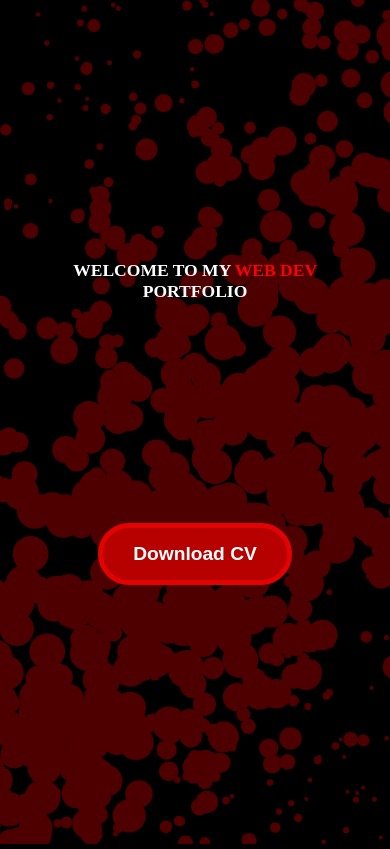
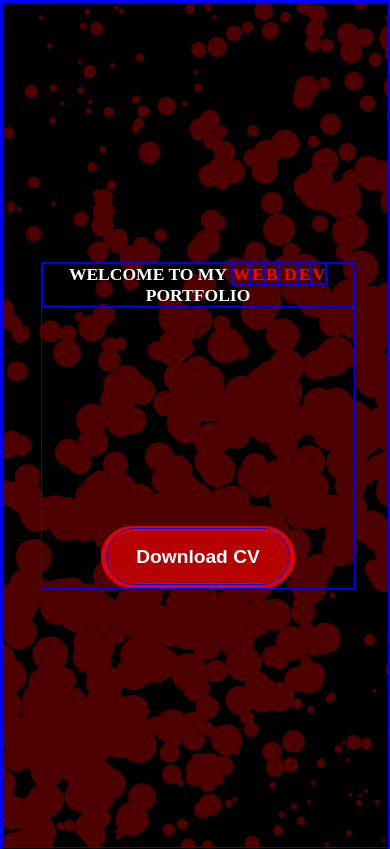
Before and after one commit to tonitoar/tonitoar.github.io, a plain HTML site: page index.html in a window 390 px wide. Shown: the top 849 px of the page. Drawn offline with nearby package versions, Linux system fonts and the light colour scheme.

Commit message:
START MEDIA QUERIES #2

```diff
--- a/style.css
+++ b/style.css
@@ -1,5 +1,5 @@
 * {
- /* border: 1px solid blue;  */
+ border: 1px solid blue;
  margin:0;
  padding:0;
 }
```
